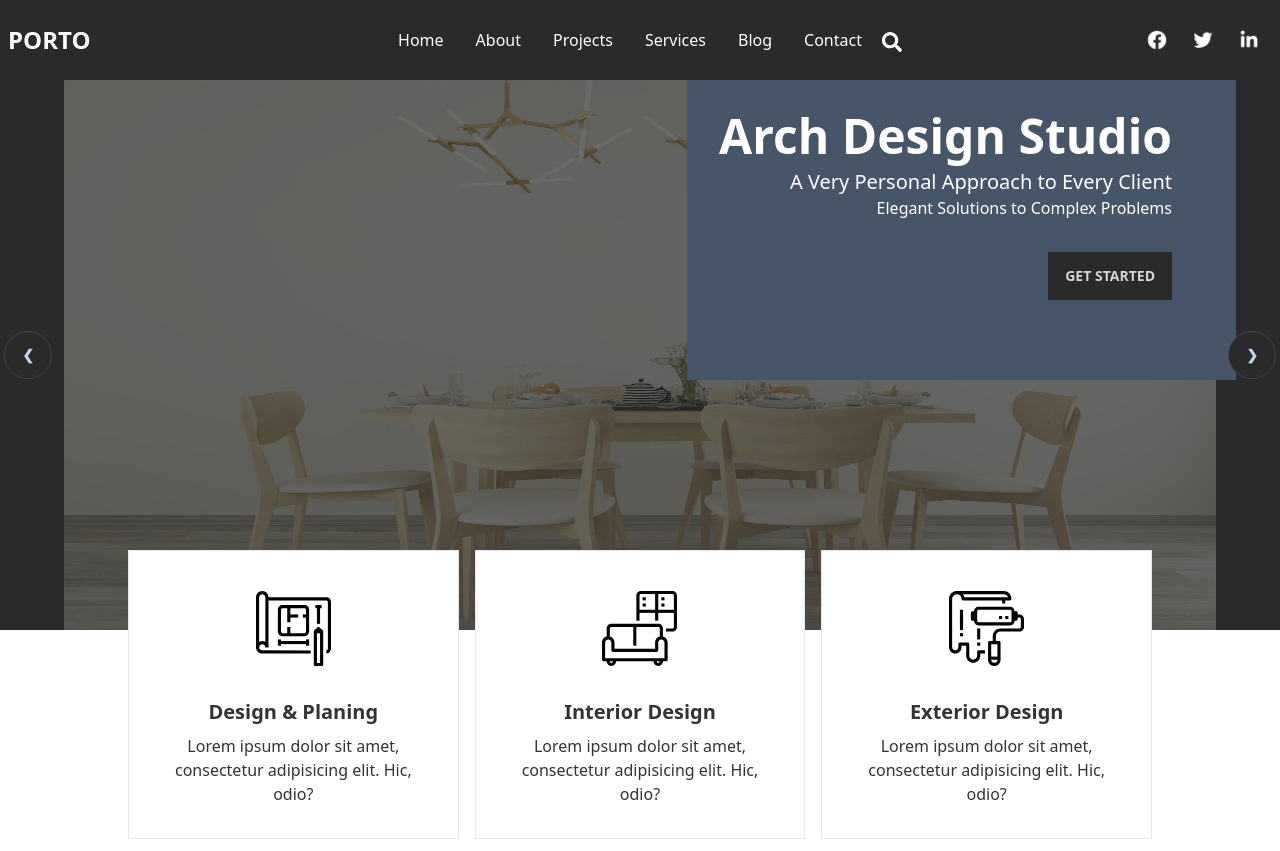
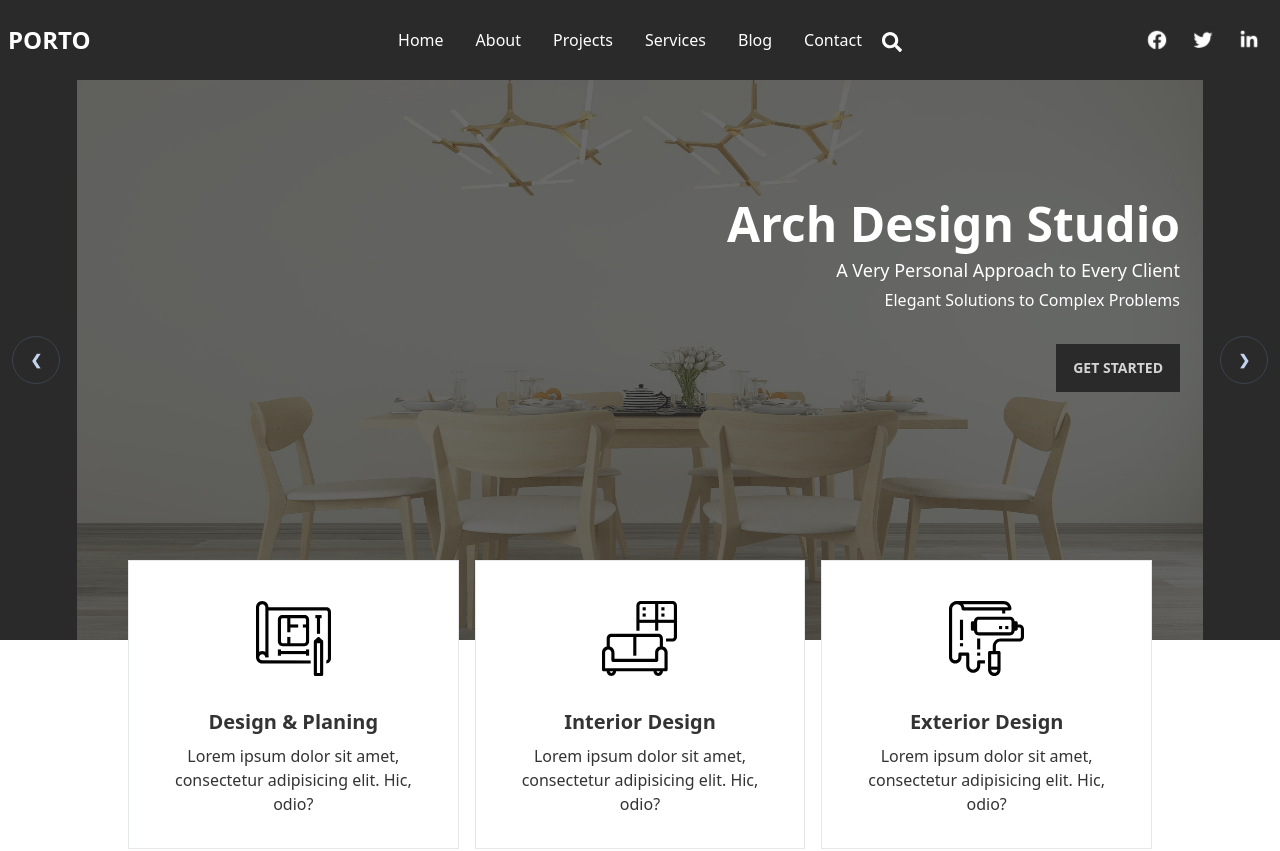
Before and after one commit to yusuf-khan-swd/porto-innovation, a React (Vite) app: page / in a window 1280 px wide. Shown: the top 851 px of the page. Built offline with nearby package versions, Linux system fonts and the light colour scheme.

Commit message:
fix image slide issue

```diff
--- a/src/components/Carousel/Carousel.tsx
+++ b/src/components/Carousel/Carousel.tsx
@@ -22,24 +22,25 @@ const Carousel = () => {
     //   </div>
     // </div>
     <div className="bg-primary relative">
-      <div className="carousel w-[90%] mx-auto max-h-[550px] min-h-[350px]">
+      <div className="carousel w-[88%] mx-auto max-h-[560px] min-h-[350px]">
         <div id="slide1" className="carousel-item w-full">
           <img src={banner1} className="w-full opacity-30" />
-          <div className="absolute text-white bg-transparent sm:bg-slate-600 sm:right-9 md:right-12 lg:right-11 p-8 lg:h-[300px]">
-            <div className="text-center sm:text-right pr-8">
-              <h2 className="lg:text-5xl font-bold mb-2">Arch Design Studio</h2>
-              <p className="lg:text-xl">A Very Personal Approach to Every Client</p>
+          <div className="absolute text-white bg-transparent  sm:right-9 md:right-12 lg:right-11 p-6">
+            <div className="text-center sm:text-right mt-24 mb-16 pr-8">
+              <h2 className="md:text-5xl font-bold mb-2">Arch Design Studio</h2>
+              <p className="md:text-lg mb-1">A Very Personal Approach to Every Client</p>
               <p className="mb-8">Elegant Solutions to Complex Problems</p>
               <div className="">
                 <button className="btn btn-primary rounded-none">Get Started</button>
               </div>
             </div>
           </div>
-          <div className="absolute flex justify-between transform -translate-y-1/2 left-5 right-5 lg:left-1 lg:right-1 top-1/2 z-50">
+          <div className="absolute flex justify-between transform -translate-y-1/2 left-5 right-5 lg:left-3 lg:right-3 top-1/2 z-50">
             <a href="#slide4" className="btn bg-primary btn-circle">❮</a>
             <a href="#slide2" className="btn bg-primary btn-circle">❯</a>
           </div>
         </div>
+
         {/* <div id="slide2" className="carousel-item relative w-full">
           <img src={banner1} className="w-full" />
           <div className="absolute flex justify-between transform -translate-y-1/2 left-5 right-5 top-1/2">
```
Also changed, not shown: 1 other file (tests, documents, lock files or other folders).
